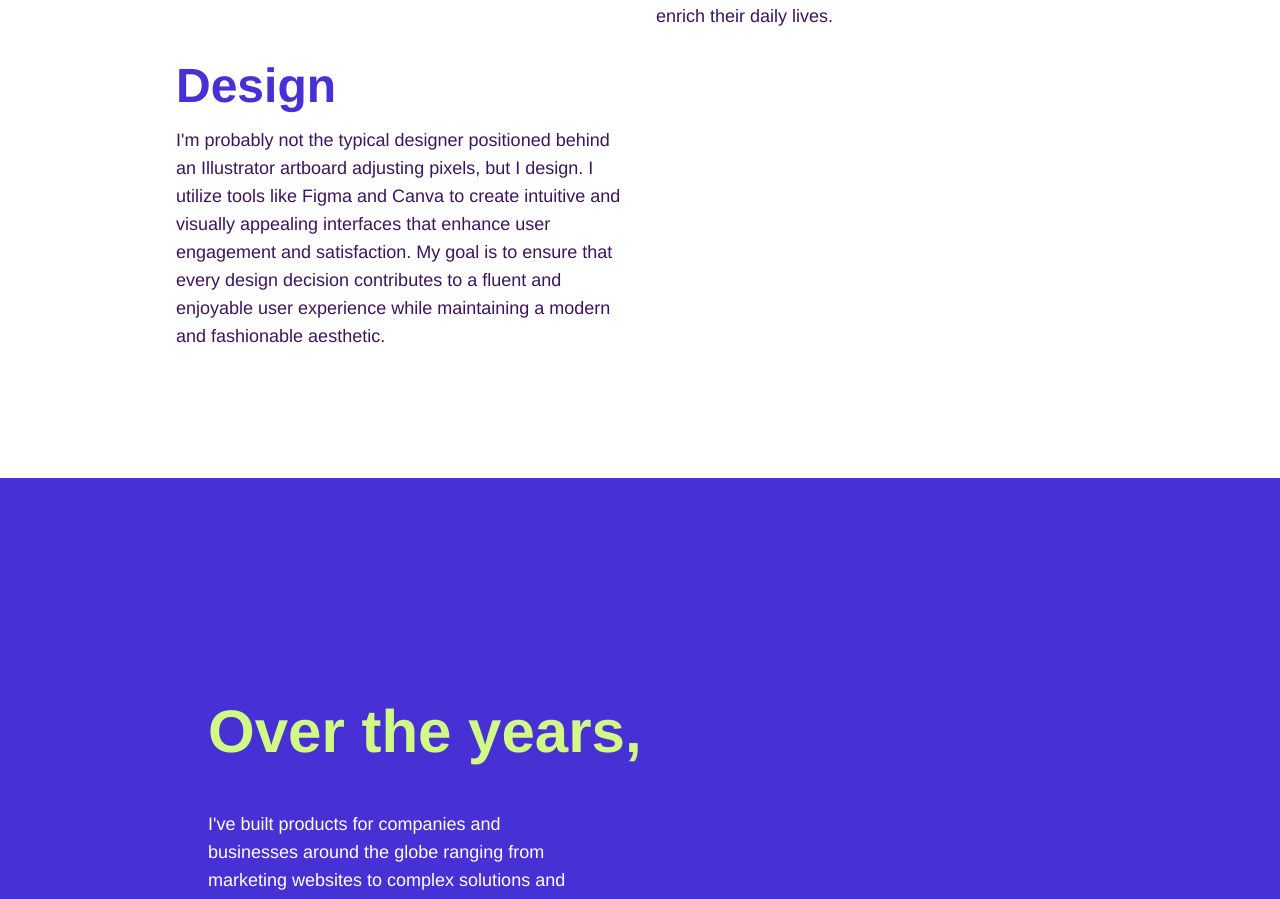
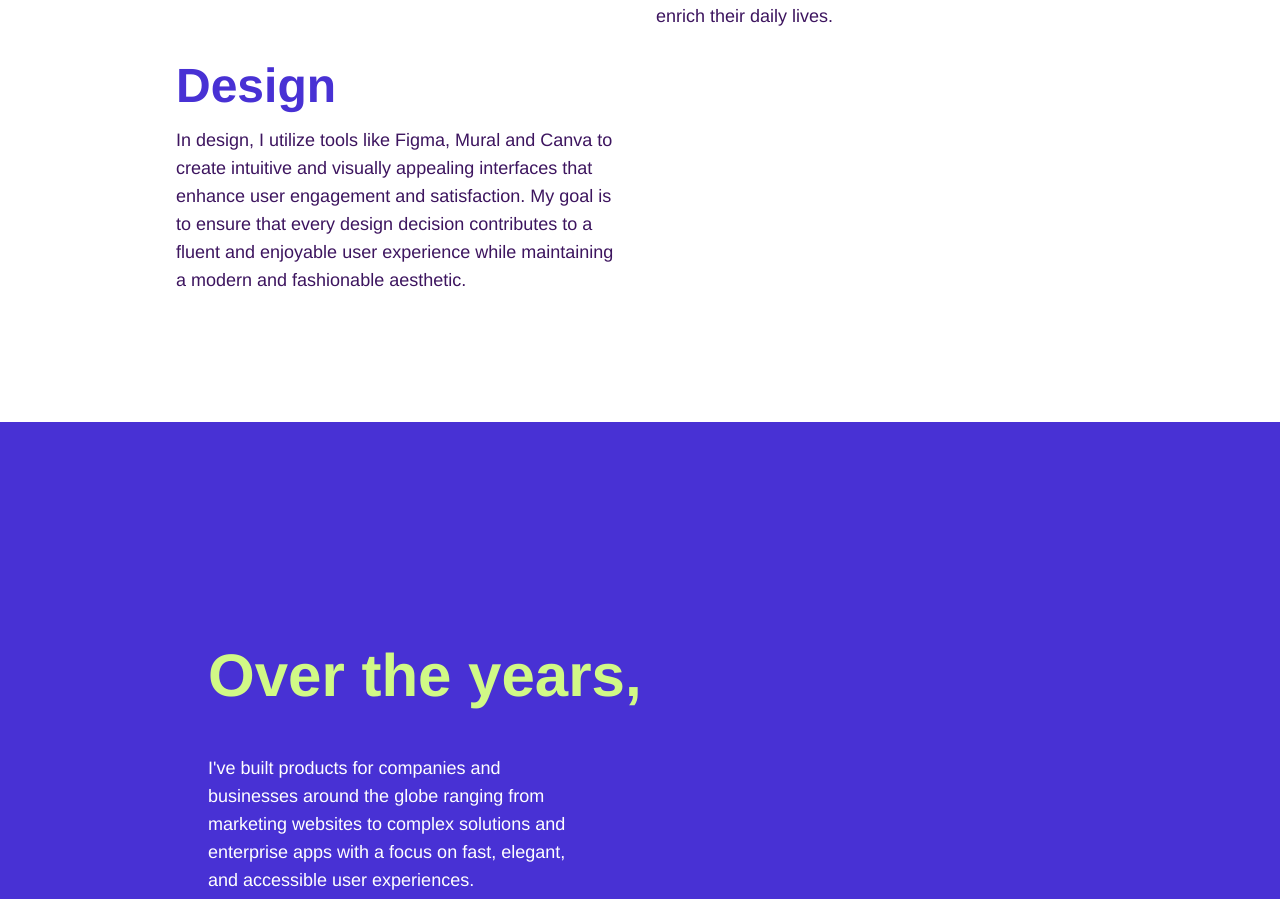
Before and after one commit to lazarusmugo/lazarusmugo.github.io, a Next.js app: page / in a window 1280 px wide. Shown: the part 1366-2265 px from the top of the page. Built offline with nearby package versions, Linux system fonts and the light colour scheme.

Commit message:
Updates design section

```diff
--- a/src/app/page.tsx
+++ b/src/app/page.tsx
@@ -129,9 +129,7 @@ const Portfolio = () => {
                         Design
                       </h3>
                       <p className="text-custom-purple text-start text-sm lg:text-lg">
-                        I&apos;m probably not the typical designer positioned
-                        behind an Illustrator artboard adjusting pixels, but I
-                        design. I utilize tools like Figma and Canva to create
+                        In design, I utilize tools like Figma, Mural  and Canva to create
                         intuitive and visually appealing interfaces that enhance
                         user engagement and satisfaction. My goal is to ensure
                         that every design decision contributes to a fluent and
```
